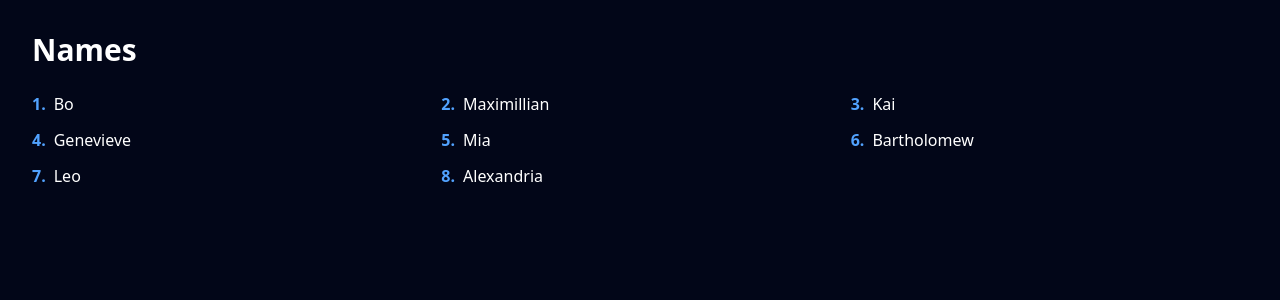
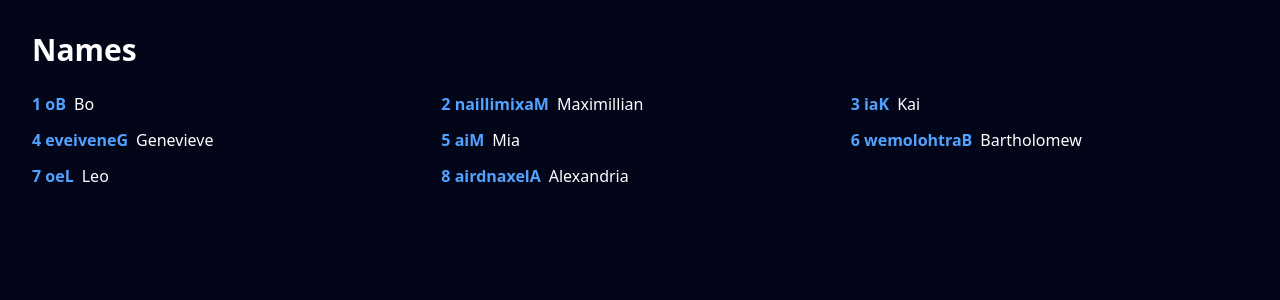
Before and after one commit to chimaobinwaokoro27-arch/React-Practice, a React (Vite) app: page / in a window 1280 px wide. Shown: the top 300 px of the page. Built offline with nearby package versions, Linux system fonts and the light colour scheme.

Commit message:
Complete LetterMatching

```diff
--- a/src/components/LetterMatching.jsx
+++ b/src/components/LetterMatching.jsx
@@ -21,7 +21,8 @@ const names = [
 
           >
             <span className="mr-2 font-bold text-blue-400">
-              {index + 1}.
+              {index + 1} {name.split("").reverse().join("")}
+
             </span>
 
             {name}
```
